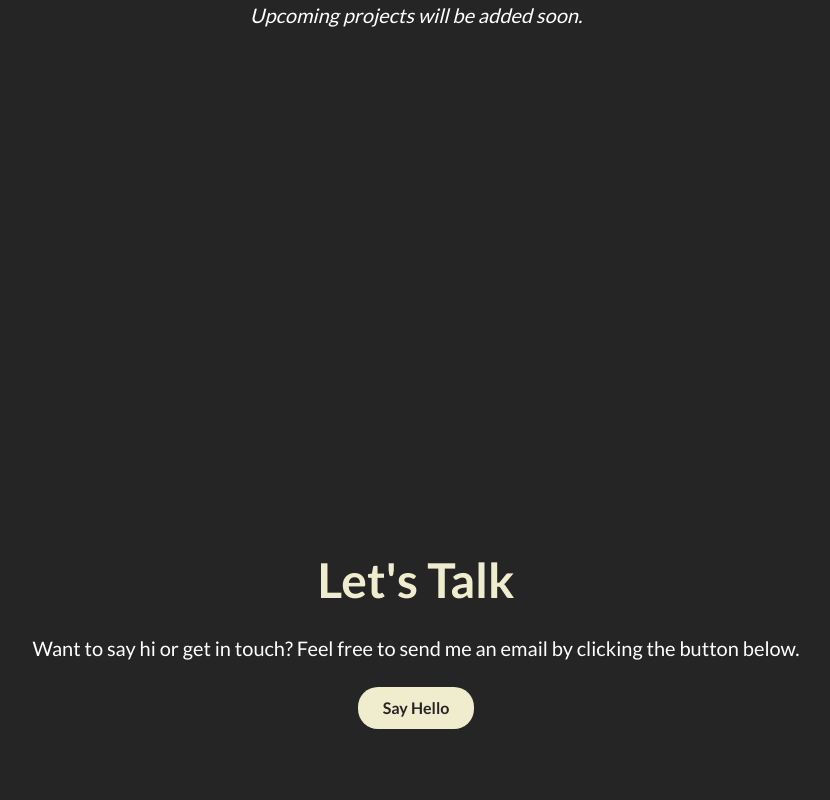
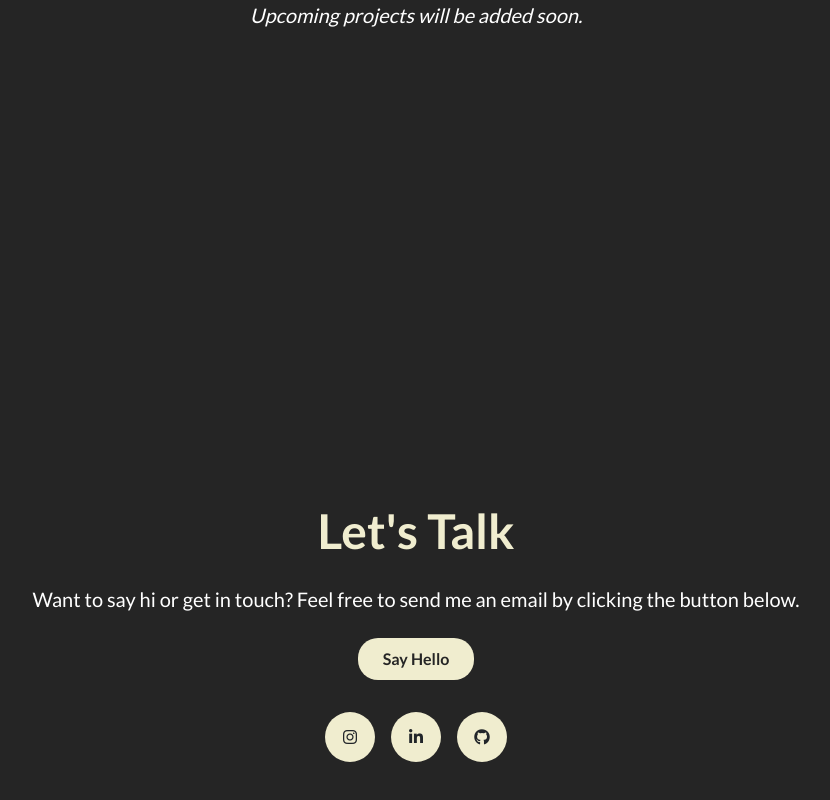
Before and after one commit to andyhap/about-me-web, a Next.js app: page / in a window 1280 px wide. Shown: the part 2160-2960 px from the top of the page, without its empty margins (224-1054 px from the left). Built offline with nearby package versions, Linux system fonts and the light colour scheme.

Commit message:
add button to my sosmed

```diff
--- a/app/layout.tsx
+++ b/app/layout.tsx
@@ -1,6 +1,7 @@
 import 'bootstrap/dist/css/bootstrap.min.css';
 import './style/page.css';
 import './globals.css';
+import '@fortawesome/fontawesome-free/css/all.min.css';
 import { Lato } from "next/font/google";
 
 const lato = Lato({
--- a/app/page.tsx
+++ b/app/page.tsx
@@ -79,6 +79,34 @@ export default function Page() {
         <button className="contact-btn btn fw-bold px-4 py-2">
           Say Hello
         </button>
+
+        {/* Social Media Buttons */}
+        <div className="sosmed-button d-flex gap-3 justify-content-center mt-3 py-3">
+          <a
+            href="https://www.instagram.com/andy.hap_/"
+            target="_blank"
+            rel="noopener noreferrer"
+            className="btn rounded-circle d-flex align-items-center justify-content-center"
+          >
+            <i className="fab fa-instagram"></i>
+          </a>
+          <a
+            href="https://linkedin.com/in/andy-hikmal-p"
+            target="_blank"
+            rel="noopener noreferrer"
+            className="btn rounded-circle d-flex align-items-center justify-content-center"
+          >
+            <i className="fab fa-linkedin-in"></i>
+          </a>
+          <a
+            href="https://github.com/andyhap"
+            target="_blank"
+            rel="noopener noreferrer"
+            className="btn rounded-circle d-flex align-items-center justify-content-center"
+          >
+            <i className="fab fa-github"></i>
+          </a>
+        </div>
       </section>
     </main>
   );
--- a/app/style/page.css
+++ b/app/style/page.css
@@ -52,3 +52,9 @@ main {
     color: #252525;
     background-color: #F0EDCF;
 }
+
+.sosmed-button a {
+    width: 50px;
+    height: 50px;
+    background-color: #F0EDCF;
+}
--- a/package.json
+++ b/package.json
@@ -9,6 +9,7 @@
     "lint": "next lint"
   },
   "dependencies": {
+    "@fortawesome/fontawesome-free": "^6.7.2",
     "bootstrap": "^5.3.7",
     "next": "15.3.3",
     "react": "^19.1.0",
```
Also changed, not shown: 1 other file (tests, documents, lock files or other folders).
